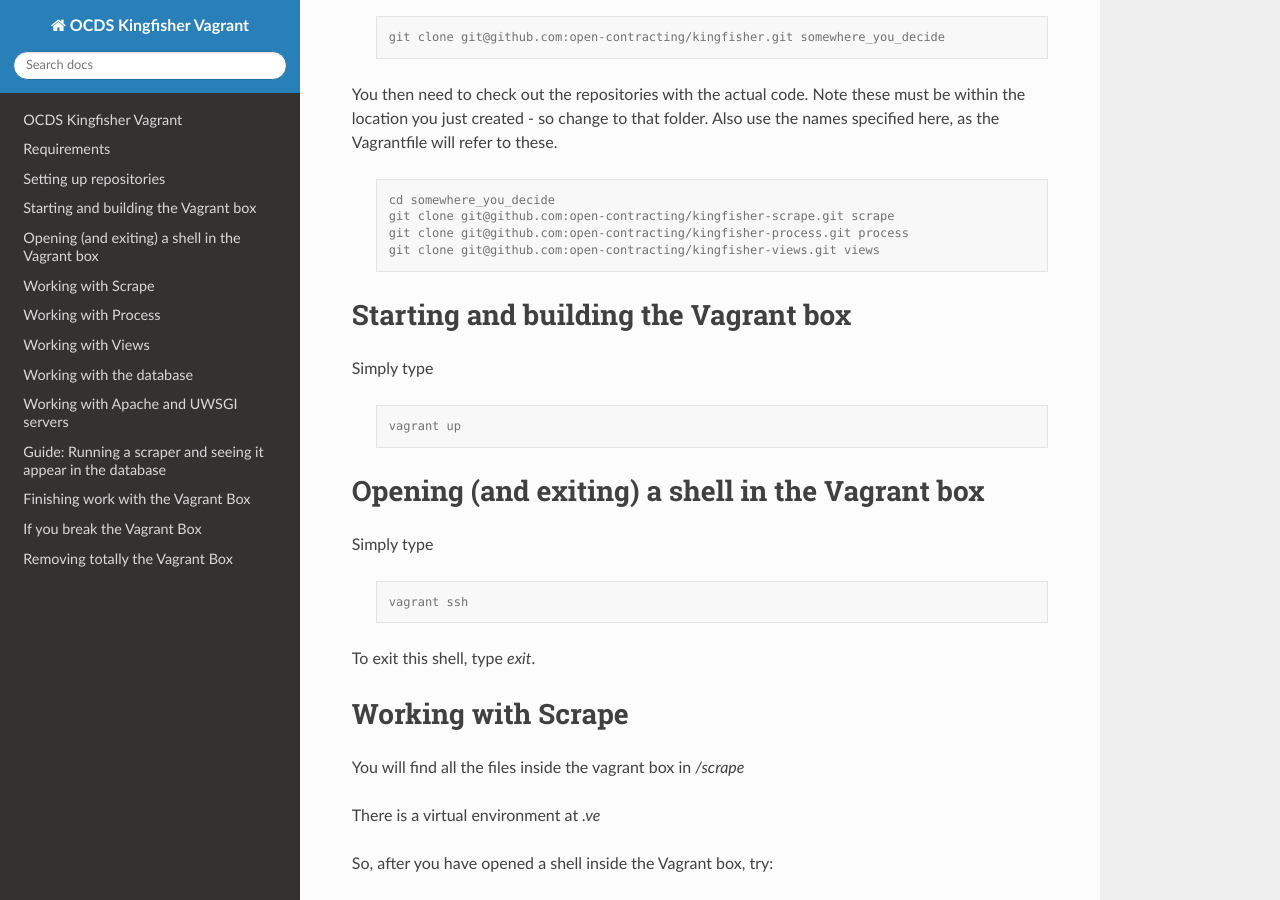
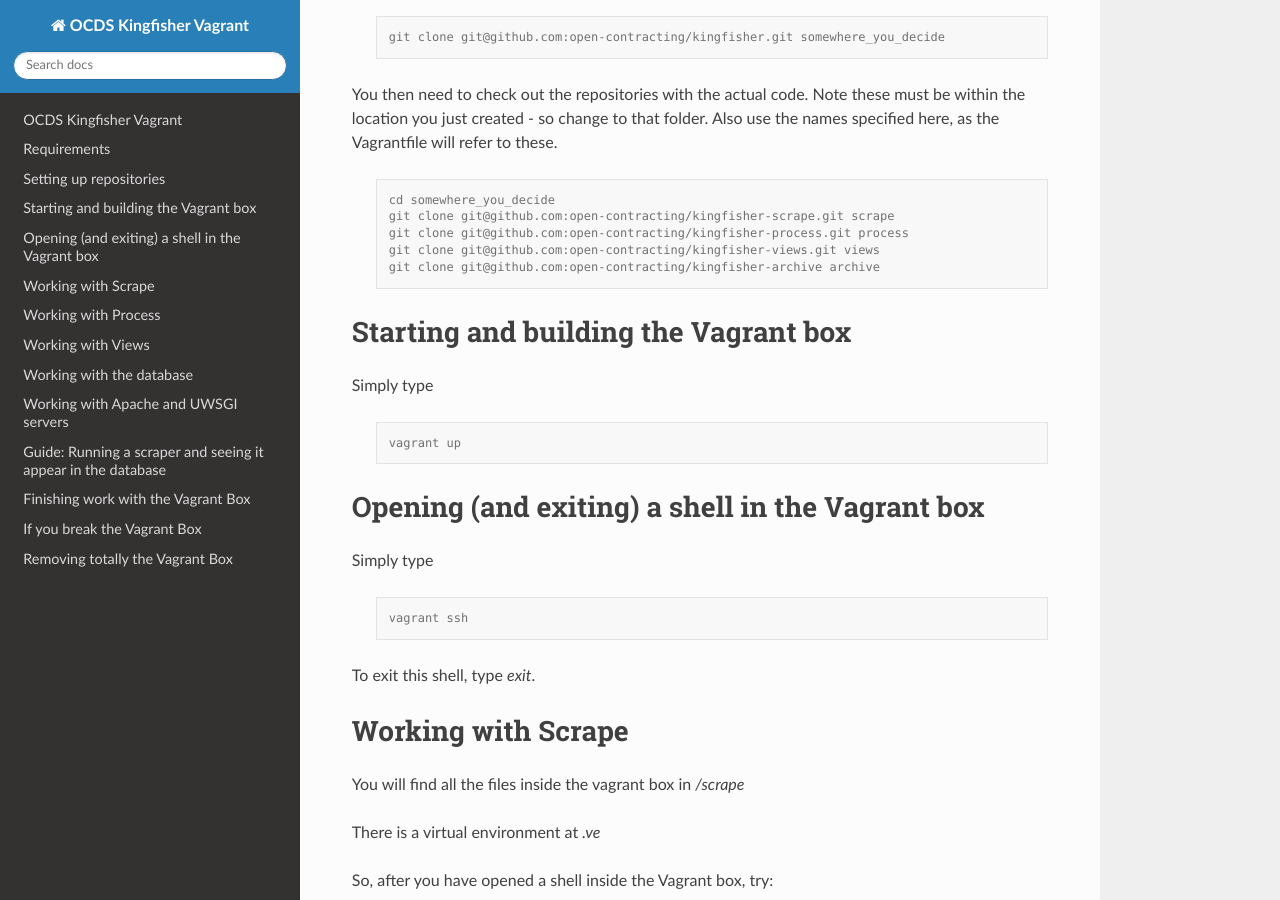
Before and after one commit to open-contracting-archive/kingfisher-vagrant, a Sphinx documentation site: the page built from docs/index.rst, in a window 1280 px wide and 900 px high, scrolled down 602 px. Built offline with Sphinx 7.4.7 and the Read the Docs theme 2.0.0, drawn with Linux system fonts in a browser that asks for light colours.

Commit message:
archive: Include archive repository, .ve, config

```diff
--- a/docs/index.rst
+++ b/docs/index.rst
@@ -30,6 +30,7 @@
     git clone git@github.com:open-contracting/kingfisher-scrape.git scrape
     git clone git@github.com:open-contracting/kingfisher-process.git process
     git clone git@github.com:open-contracting/kingfisher-views.git views
+    git clone git@github.com:open-contracting/kingfisher-archive archive
 
 Starting and building the Vagrant box
 -------------------------------------
```
Also changed, not shown: 1 other file.
